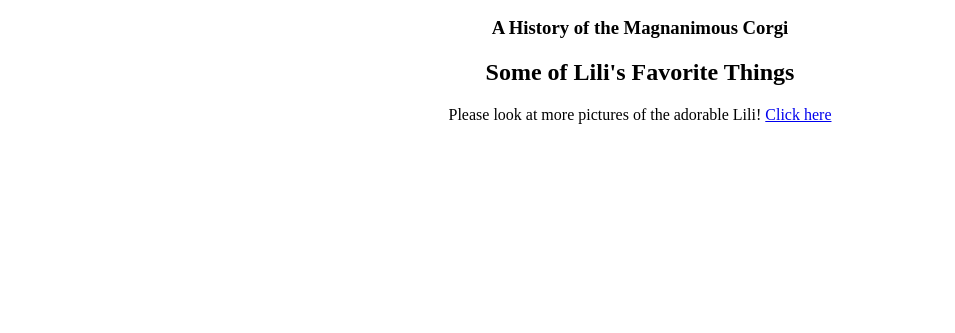
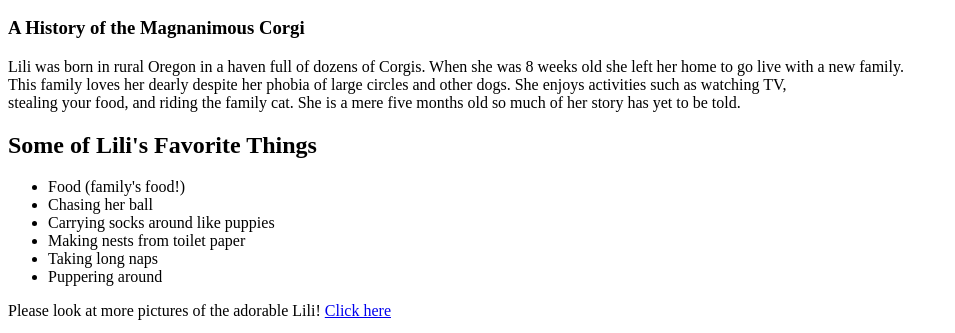
Before and after one commit to mhaldeman8875/lili, a plain HTML site: page lili.html in a window 1280 px wide. Shown: the part 513-846 px from the top of the page, without its empty margins (0-955 px from the left). Before the commit the page ends 800 px from the top, so only its background shows below. Drawn offline with Linux system fonts and the light colour scheme.

Commit message:
add website content: Lili description, story, favorite things; changed alignment to left

```diff
--- a/lili.html
+++ b/lili.html
@@ -4,14 +4,29 @@
     <meta charset="utf-8">
       <title>Lili the Lucious Loaf</title>
   </head>
-  <center>
   <body>
     <h1><u>Lili the Lucious Loaf</u></h1>
     <img src="https://i.imgur.com/RVgsu6v.jpg" width="40%" height="40%"/>
     <h2>The Story of Lili:</h2>
     <h3>A History of the Magnanimous Corgi</h3>
+    <p>Lili was born in rural Oregon in a haven full of dozens of Corgis. When
+      she was 8 weeks old she left her home to go live with a new family.
+      <br>
+      This family loves her dearly despite her phobia of large circles and other
+      dogs. She enjoys activities such as watching TV,
+      <br>
+      stealing your food, and riding the family cat. She is a mere five months
+      old so much of her story has yet to be told.
+    </p>
     <h2>Some of Lili's Favorite Things</h2>
+      <ul>
+        <li>Food (family's food!)</li>
+        <li>Chasing her ball</li>
+        <li>Carrying socks around like puppies</li>
+        <li>Making nests from toilet paper</li>
+        <li>Taking long naps</li>
+        <li>Puppering around</li>
+      </ul>
     <p>Please look at more pictures of the adorable Lili! <a href="https://imgur.com/a/VqplyiG">Click here</a></p>
   </body>
-  </center>
 </html>
```
